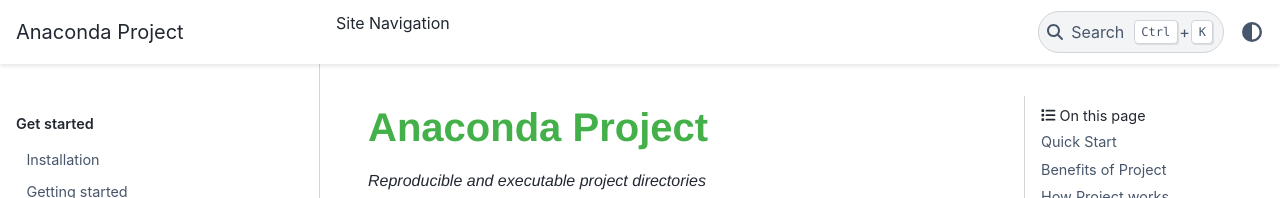
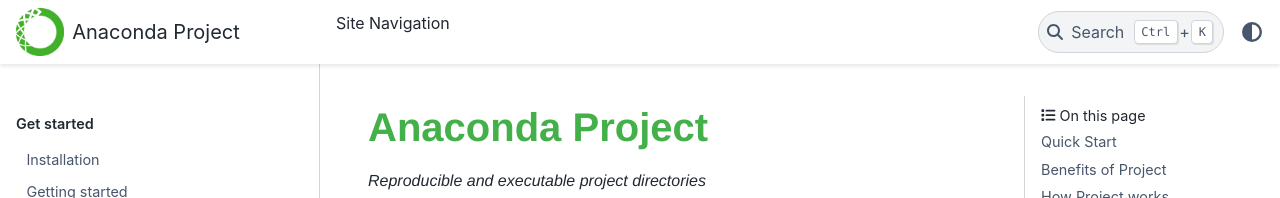
Before and after one commit to anaconda/anaconda-project, a Sphinx documentation site: the page built from docs/source/index.rst, in a window 1280 px wide. Shown: the top 198 px of the page. Built offline with Sphinx 7.4.7 and the PyData theme 0.15.4, drawn with Linux system fonts in a browser that asks for light colours.

Commit message:
Add icon to title bar

```diff
--- a/docs/source/conf.py
+++ b/docs/source/conf.py
@@ -139,6 +139,9 @@
     "footer_start": ["copyright"],
     "footer_center": ["sphinx-version"],
     "footer_end":["theme-version"],
+    "logo": {
+        "text": "Anaconda Project"
+        }
     }
 
 # Add any paths that contain custom themes here, relative to this directory.
@@ -155,8 +158,8 @@
 
 # The name of an image file (relative to this directory) to place at the top
 # of the sidebar.
-#
-# html_logo = None
+
+html_logo = "_static/Anaconda_Icon.png"
 
 # The name of an image file (relative to this directory) to use as a favicon of
 # the docs.  This file should be a Windows icon file (.ico) being 16x16 or 32x32
```
Also changed, not shown: docs/source/_static/Anaconda_Icon.png (added).
